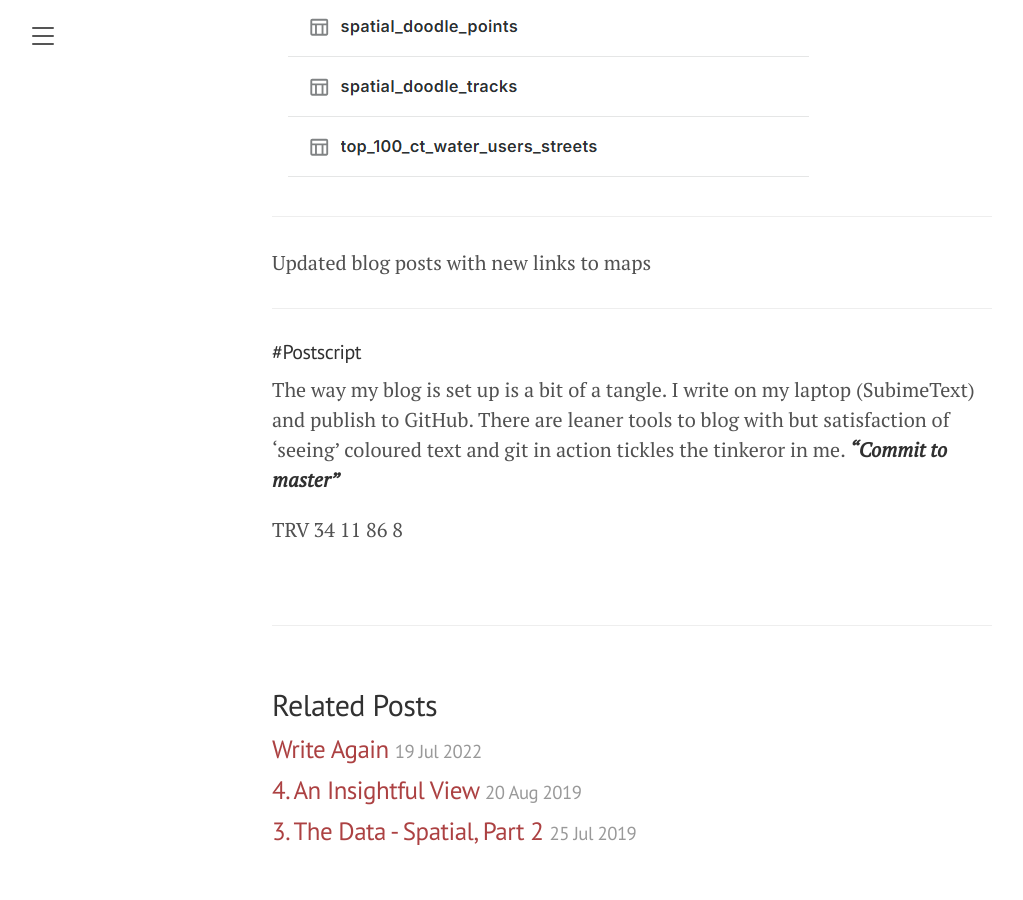
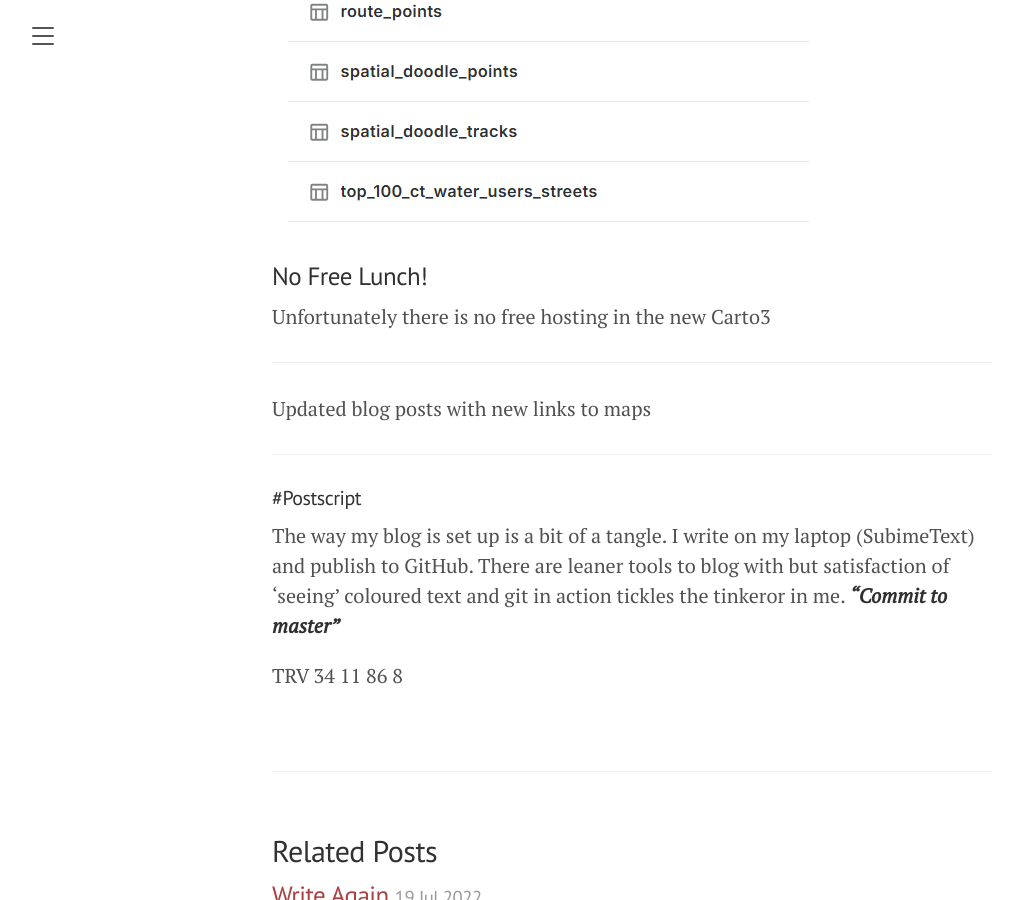
Before and after one commit to erickndava/erickndava.github.io, a Jekyll site: the page built from _posts/2025-02-27-legacy.md, in a window 1280 px wide and 900 px high, scrolled down 4207 px. Shown: the whole window, without its empty margins (8-1031 px from the left). Built offline with Jekyll 4.4.1, drawn with Linux system fonts in a browser that asks for light colours.

Commit message:
Update 2025-02-27-legacy.md

```diff
--- a/_posts/2025-02-27-legacy.md
+++ b/_posts/2025-02-27-legacy.md
@@ -16,6 +16,8 @@
 
 
 The image above was highlight of an email I received mid-February this year,a few days after I had demonstrated my spatial data visualisation abilities to a recruiter. One of my [favourite](https://erickndava.github.io/thought/idea/2016/12/18/spatial-doodle-the-every-time-sensor/) posts which relied on CartoDB came to mind. I got the motivation to preserve this portion of my portfolio of work.
+
+#### Cut to The Chase [link](#head1234)
 
 #### **Early Clouds**
 
@@ -64,6 +66,10 @@
 
 <p align="centre"><img src="/images/imported_datasets.PNG" alt="Data Imported into CartoDB3"/></p>
 
+### <a name="head1234"></a>No Free Lunch!
+
+Unfortunately there is no free hosting in the new Carto3
+
 
 ----
 Updated blog posts with new links to maps
```
